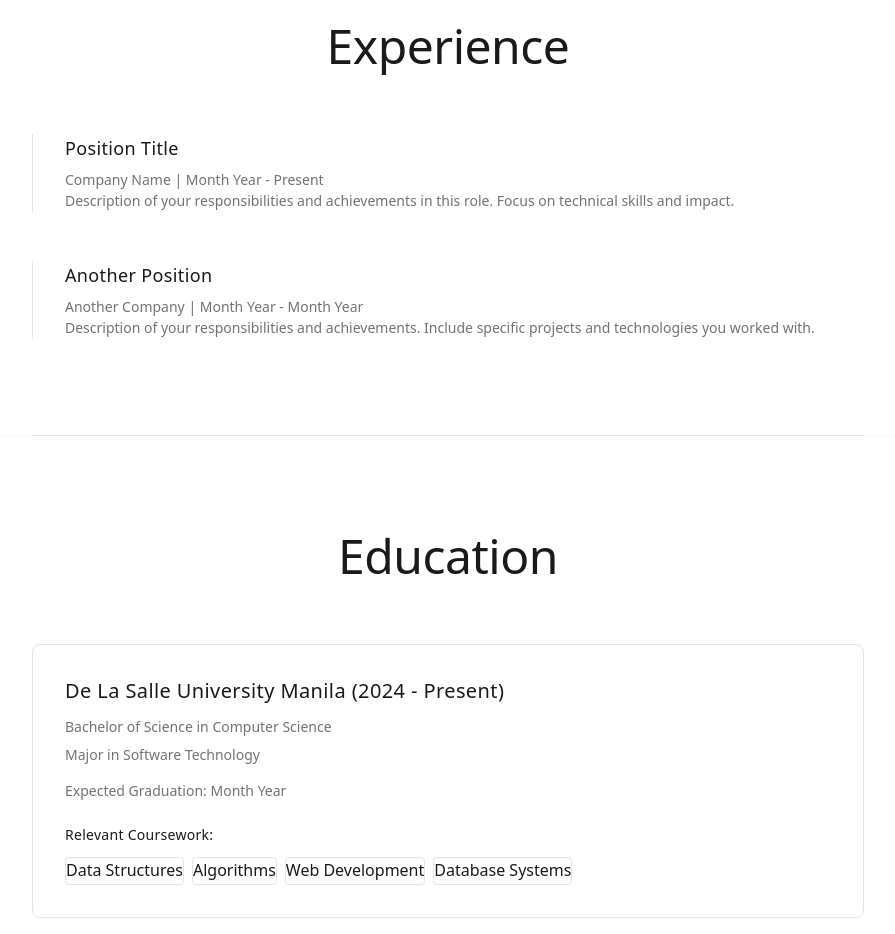
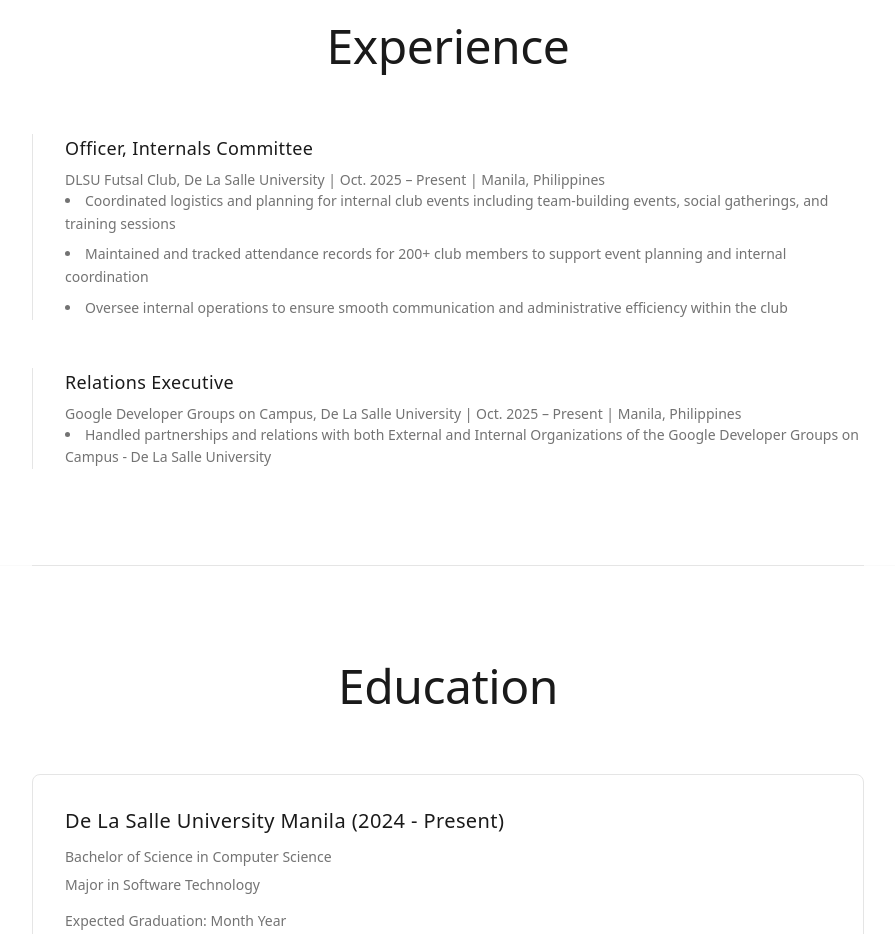
Before and after one commit to jdsia/Web-Portfolio, a Next.js app: page / in a window 1280 px wide. Shown: the part 2700-3634 px from the top of the page, without its empty margins (192-1087 px from the left). Built offline with nearby package versions, Linux system fonts and the light colour scheme.

Commit message:
feat: added information in experience section

```diff
--- a/app/page.tsx
+++ b/app/page.tsx
@@ -258,20 +258,20 @@
           <h2 className="text-4xl md:text-5xl font-light tracking-tight mb-16 text-center" style={{ color: 'var(--foreground)', letterSpacing: '-0.01em' }}>Experience</h2>
           <div className="space-y-12">
             <div className="border-l pl-8" style={{ borderColor: 'var(--card-border)' }}>
-              <h3 className="text-lg font-medium mb-2" style={{ color: 'var(--foreground)', letterSpacing: '0.02em' }}>Position Title</h3>
-              <p className="text-sm font-light" style={{ color: 'var(--text-secondary)' }}>Company Name | Month Year - Present</p>
-              <p className="text-sm font-light leading-relaxed" style={{ color: 'var(--text-secondary)' }}>
-                Description of your responsibilities and achievements in this role.
-                Focus on technical skills and impact.
-              </p>
+              <h3 className="text-lg font-medium mb-2" style={{ color: 'var(--foreground)', letterSpacing: '0.02em' }}>Officer, Internals Committee</h3>
+              <p className="text-sm font-light" style={{ color: 'var(--text-secondary)' }}>DLSU Futsal Club, De La Salle University | Oct. 2025 – Present | Manila, Philippines</p>
+              <ul className="text-sm font-light leading-relaxed list-disc list-inside space-y-2" style={{ color: 'var(--text-secondary)' }}>
+                <li>Coordinated logistics and planning for internal club events including team-building events, social gatherings, and training sessions</li>
+                <li>Maintained and tracked attendance records for 200+ club members to support event planning and internal coordination</li>
+                <li>Oversee internal operations to ensure smooth communication and administrative efficiency within the club</li>
+              </ul>
             </div>
             <div className="border-l pl-8" style={{ borderColor: 'var(--card-border)' }}>
-              <h3 className="text-lg font-medium mb-2" style={{ letterSpacing: '0.02em' }}>Another Position</h3>
-              <p className="text-sm font-light" style={{ color: 'var(--text-secondary)' }}>Another Company | Month Year - Month Year</p>
-              <p className="text-sm font-light leading-relaxed" style={{ color: 'var(--text-secondary)' }}>
-                Description of your responsibilities and achievements. Include specific projects
-                and technologies you worked with.
-              </p>
+              <h3 className="text-lg font-medium mb-2" style={{ letterSpacing: '0.02em' }}>Relations Executive</h3>
+              <p className="text-sm font-light" style={{ color: 'var(--text-secondary)' }}>Google Developer Groups on Campus, De La Salle University | Oct. 2025 – Present | Manila, Philippines</p>
+              <ul className="text-sm font-light leading-relaxed list-disc list-inside space-y-2" style={{ color: 'var(--text-secondary)' }}>
+                <li>Handled partnerships and relations with both External and Internal Organizations of the Google Developer Groups on Campus - De La Salle University</li>
+              </ul>
             </div>
           </div>
         </div>
```
